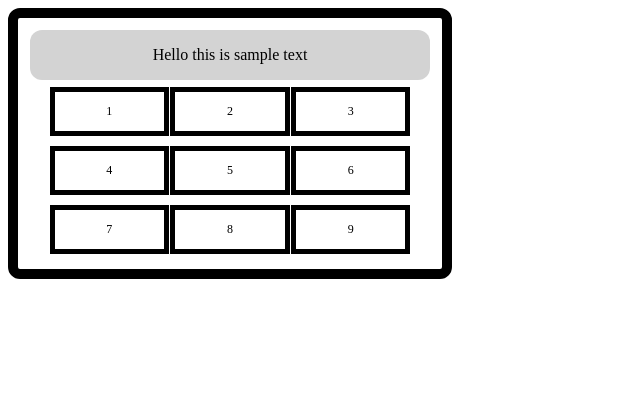
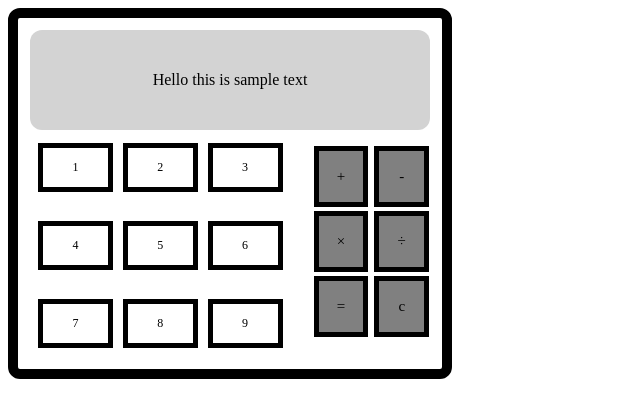
Before and after one commit to sritejachavva/calculator, a plain HTML site: page index.html in a window 1280 px wide. Shown: the whole page, without its empty margins (0-640 px from the left). Drawn offline with Linux system fonts and the light colour scheme.

Commit message:
i dunno... monday night push

```diff
--- a/calculator.js
+++ b/calculator.js
@@ -9,21 +9,28 @@ Step 1b) Create operator buttons
 let createButtons = function(){
     let calculator_display = document.body.querySelector(".display");
     let number_button = document.createElement('div');
+    let buttons = document.createElement('div');
+
     let numbers = document.createElement('div');
     numbers.classList.add('numbers');
+    numbers.style.cssText = 'flex: 70 1 0%; display: flex; flex-direction: column; justify-content: space-between; margin: 10px 0;';
 
 
+    buttons.classList.add('buttons');
+    buttons.style.cssText='display:inline-flex; width:100%;'
+    calculator_display.parentNode.appendChild(buttons);
+
     number_button.classList.add('numeric-button');
-    number_button.style.cssText = 'display: flex; background-color: white; color: black;  width: 30%; border-style: solid; border-width:5px; justify-content: center; align-items: center;'
+    number_button.style.cssText = 'display: flex; background-color: white; color: black;  width: 30%; border-style: solid; border-width:5px; justify-content: center; align-items: center; margin: 5px;'
     let button_row = document.createElement('div');
     button_row.classList.add('button-row');
     button_row.style.cssText = 'display:inline-flex; padding: 3px; margin: 2px; height: 20%; width: 90%; align-items: center; justify-content: space-evenly;'
 
-    calculator_display.parentNode.appendChild(numbers);
+    buttons.appendChild(numbers);
 
     let numeric_label = document.createElement('p');
     numeric_label.classList.add('numeric-label');
-    numeric_label.style.cssText = ' color:black; font-size: 12px;;'
+    numeric_label.style.cssText = ' color:black; font-size: 12px;'
     for (let i = 0; i < 3; i++) {
         let temprow = button_row.cloneNode(true);
         temprow.classList.add(`row-number-${3-i}`)
@@ -43,12 +50,114 @@ let createButtons = function(){
 
         let operators = document.createElement('div');
         operators.classList.add("operator-buttons");
-        calculator_display.parentNode.insertBefore(operators, calculator_display);
+        operators.style.cssText = 'flex: 30 1 0%;  display: flex; ';
+        buttons.insertBefore(operators, numbers.nextSibling);
+
+
+        let operator_button_col1 = document.createElement('div');
+        let operator_button_col2 = document.createElement('div');
+
+        operator_button_col1.classList.add('operator_button_column_1');
+        operator_button_col2.classList.add('operator_button_column_2');
+
+
+        operator_button_col1.style.cssText = 'flex: 50 1 0%; flex-direction: column; display: flex;  align-items: center; width: auto; margin: 12px 5px;';
+        operator_button_col2.style.cssText = 'flex: 50 1 0%; flex-direction: column; display: flex;  align-items: center; width: auto; margin: 12px 5px;';
+
+        operators.appendChild(operator_button_col1);
+        operators.appendChild(operator_button_col2);
+
+
+        let addButton = function(but_type){
+
+            let operator_button = document.createElement('div');
+
+
+
+            if (but_type == 'plus' || but_type == 'equal' || but_type == 'multiply'){
+            operator_button_col1.appendChild(operator_button);
+            }
+
+            if (but_type == 'divide' || but_type == 'minus' || but_type == 'cancel'){
+            operator_button_col2.appendChild(operator_button);
+            }
+
+
+
+
+            operator_button.classList.add('operator_button');
+            operator_button.classList.add(but_type);
+            operator_button.style.cssText = 'width: 80%; margin: 2px 0px; padding: 2px; background-color: grey; border-style: solid; border-width:5px;'
+
+
+            if (but_type == 'plus') {
+                let button_character = document.createElement("p");
+                button_character.style.cssText = ' color:black; font-size: 15px;'
+                button_character.textContent = "+"
+                operator_button.appendChild(button_character);
+
+            }
+            else if (but_type == 'minus'){
+                let button_character = document.createElement("p");
+                button_character.style.cssText = ' color:black; font-size: 15px;'
+                button_character.textContent = "-"
+                operator_button.appendChild(button_character);
+            }
+            else if (but_type == 'multiply'){
+                let button_character = document.createElement("p");
+                button_character.style.cssText = ' color:black; font-size: 15px;'
+                button_character.textContent = "×"
+                operator_button.appendChild(button_character);
+            }
+            else if (but_type == 'divide'){
+                let button_character = document.createElement("p");
+                button_character.style.cssText = ' color:black; font-size: 15px;'
+                button_character.textContent = "÷"
+                operator_button.appendChild(button_character);
+            }
+            else if (but_type == 'equal'){
+                let button_character = document.createElement("p");
+                button_character.style.cssText = ' color:black; font-size: 15px;'
+                button_character.textContent = "="
+                operator_button.appendChild(button_character);
+            }
+            else if (but_type == 'cancel'){
+                let button_character = document.createElement("p");
+                button_character.style.cssText = ' color:black; font-size: 15px;'
+                button_character.textContent = "c"
+                operator_button.appendChild(button_character);
+            }
+
+        }
+
+
+        addButton('plus');
+
+        addButton('multiply');
+        addButton('equal');
+        addButton('minus');
+
+        addButton('divide');
+        addButton('cancel');
     }
 
     createOperators();
+
+
 }
 
 
+let operate = function(num1, operand, num2){
+/***********
+ * Logic for operations
+ * 1) Check for sign and assign proper sub function (add,multiply, etc)
+ *
+ *
+ *
+ *
+ *  ***********/
+
+}
+
 
 createButtons();
--- a/styles.css
+++ b/styles.css
@@ -14,7 +14,7 @@
     margin: 2px;
     background-color: lightgray;
     width: 400px;
-    height: 50px;
+    height: 100px;
     align-items: center;
     justify-content: center;
 
```
